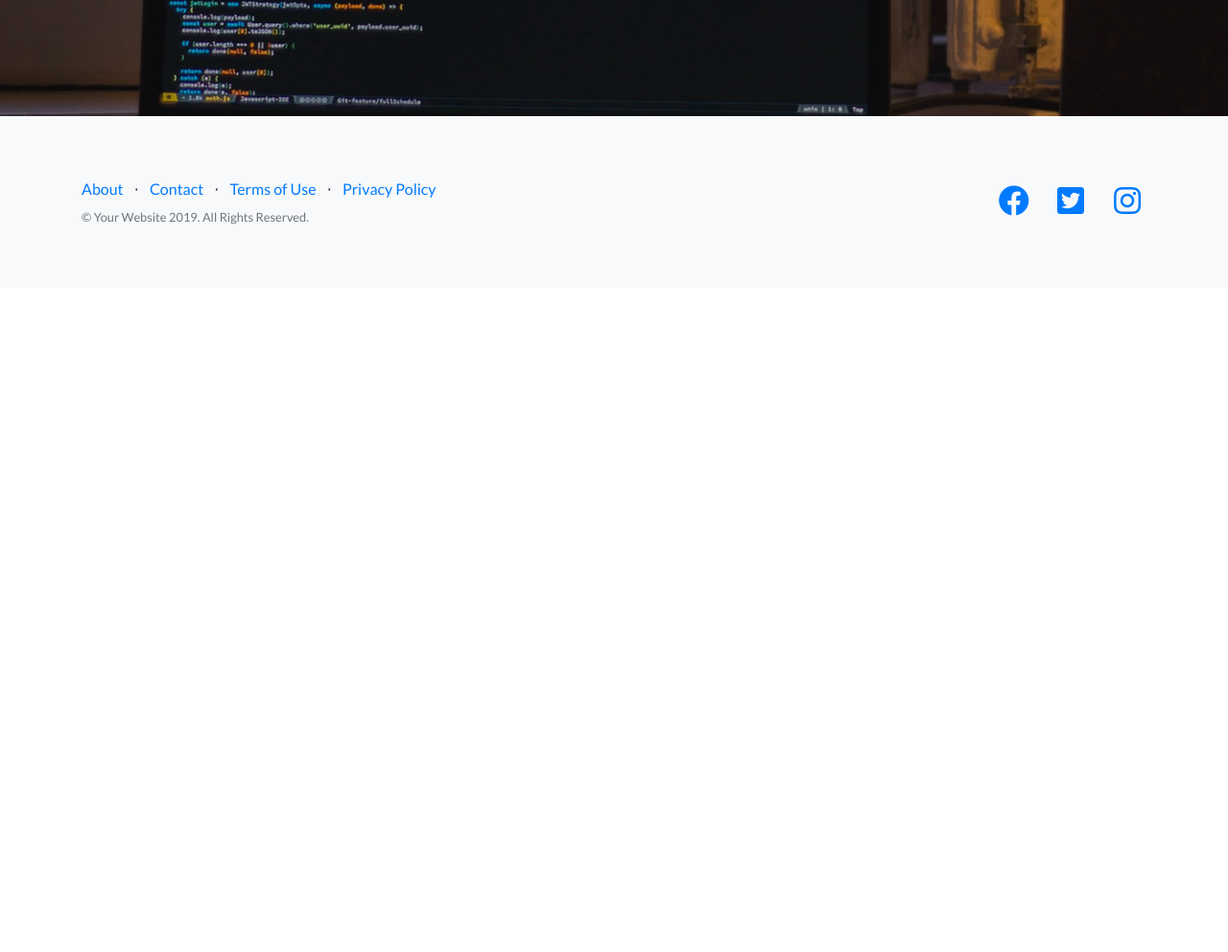
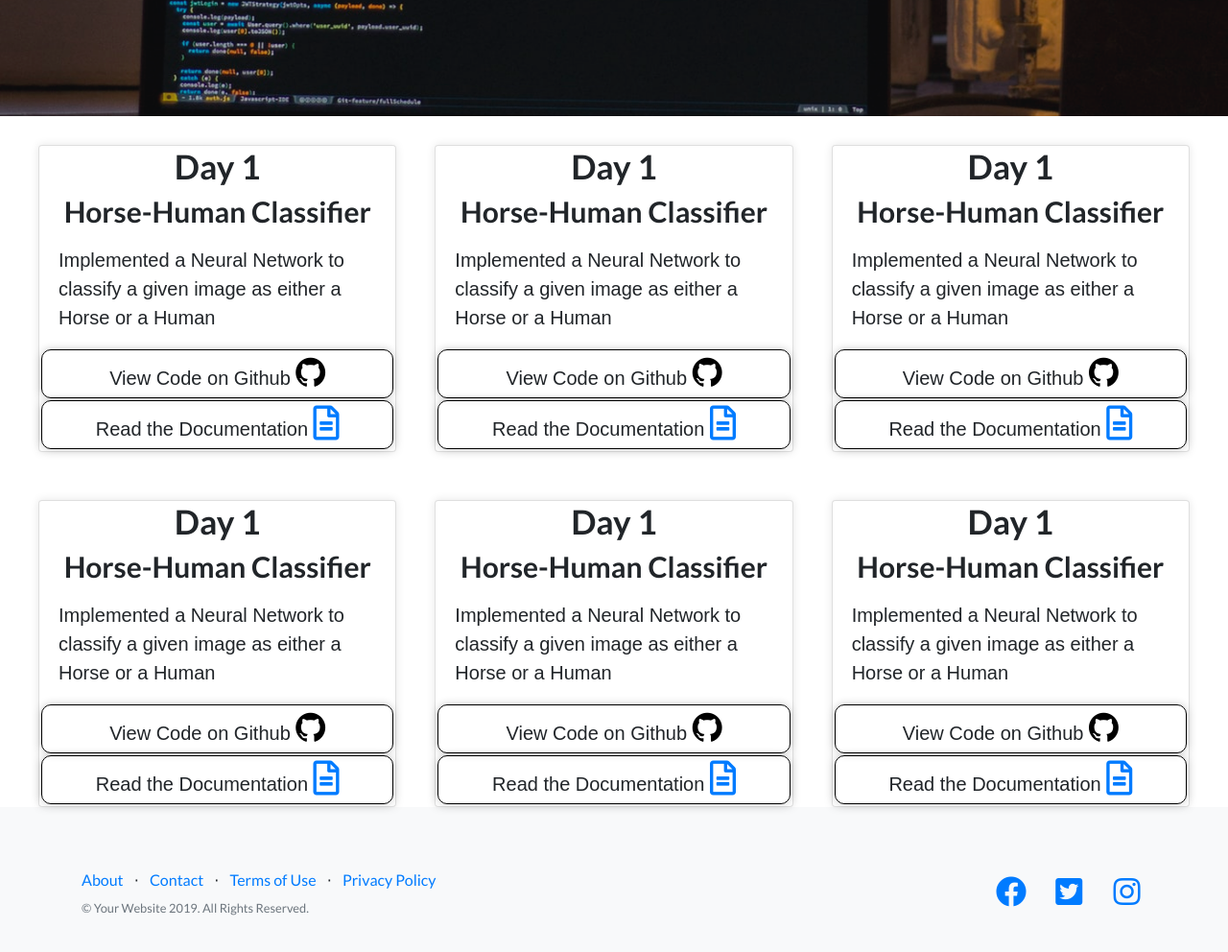
Before and after one commit to infiniteoverflow/100DaysOfML, a website: page index.html in a window 1280 px wide. Shown: the part 698-1690 px from the top of the page at 96% size. Before the commit the page ends 998 px from the top, so only its background shows below. Drawn offline with Linux system fonts and the light colour scheme.

Commit message:
Added grid card layout

```diff
--- /dev/null
+++ b/css/cards.css
@@ -0,0 +1,34 @@
+.cards {
+    margin: auto;
+    max-width: 1200px;
+    display: grid;
+    grid-template-columns: repeat(auto-fill,minmax(300px,1fr));
+    gap: 40px;
+    font-family: sans-serif;
+    padding-top: 20px;
+
+}
+
+.card {
+    box-shadow: 0 0 10px rgba(0, 0, 0, 0.1);
+    margin: 10px 0 0 0;
+}
+
+.day-descr {
+    font-size: 20px;
+    padding-left: 20px;
+    padding-right: 20px;
+    padding-top: 10px;line-height: 1.5;
+}
+
+.day-proofs > div {
+    padding: 15px;
+    display: block;
+    text-align: center;
+    box-shadow: 0 0 10px rgba(0, 0, 0, 0.2);
+    font-size: 20px;
+    border: 1px solid black;
+    padding: 5px;
+    margin: 2px;
+    border-radius: 10px;
+}
--- a/index.html
+++ b/index.html
@@ -22,7 +22,8 @@
 
   <!-- Custom styles for this template -->
   <link href="css/landing-page.min.css" rel="stylesheet">
-
+  <link href="css/cards.css" rel="stylesheet">
+  <link rel="stylesheet" href="https://cdnjs.cloudflare.com/ajax/libs/font-awesome/4.7.0/css/font-awesome.min.css">
 </head>
 
 <body>
@@ -60,7 +61,147 @@
 
   <!-- Image Showcases -->
   <section class="showcase">
+    <div class="cards">
 
+      <!-- Day 1 -->
+      <div class="card">
+        <h1 class='day-number' style="font-size: 35px; text-align: center;">Day 1</h1>
+        <h1 class='day-topic' style= "font-size: 30px; text-align: center;">Horse-Human Classifier</h1>
+        <div class="day-descr">
+          <p>Implemented a Neural Network to classify a given image as either a Horse or a Human</p>
+        </div>
+        <div class="day-proofs">
+          <div>View Code on Github
+            <a href="#">
+              <i class="fa fa-github" style="font-size:36px; color: black;"></i>
+            </a>
+          </div>
+
+          <div>Read the Documentation
+            <a href="#">
+              <i class='far fa-file-alt' style='font-size:36px'></i>
+            </a>
+          </div>
+        </div>
+      </div>
+
+
+      <!-- Day 2 -->
+      <div class="card">
+        <h1 class='day-number' style="font-size: 35px; text-align: center;">Day 1</h1>
+        <h1 class='day-topic' style= "font-size: 30px; text-align: center;">Horse-Human Classifier</h1>
+        <div class="day-descr">
+          <p>Implemented a Neural Network to classify a given image as either a Horse or a Human</p>
+        </div>
+        <div class="day-proofs">
+          <div>View Code on Github
+            <a href="#">
+              <i class="fa fa-github" style="font-size:36px; color: black;"></i>
+            </a>
+          </div>
+
+          <div>Read the Documentation
+            <a href="#">
+              <i class='far fa-file-alt' style='font-size:36px'></i>
+            </a>
+          </div>
+        </div>
+      </div>
+
+
+      <!-- Day 3 -->
+      <div class="card">
+        <h1 class='day-number' style="font-size: 35px; text-align: center;">Day 1</h1>
+        <h1 class='day-topic' style= "font-size: 30px; text-align: center;">Horse-Human Classifier</h1>
+        <div class="day-descr">
+          <p>Implemented a Neural Network to classify a given image as either a Horse or a Human</p>
+        </div>
+        <div class="day-proofs">
+          <div>View Code on Github
+            <a href="#">
+              <i class="fa fa-github" style="font-size:36px; color: black;"></i>
+            </a>
+          </div>
+
+          <div>Read the Documentation
+            <a href="#">
+              <i class='far fa-file-alt' style='font-size:36px'></i>
+            </a>
+          </div>
+        </div>
+      </div>
+
+
+      <!-- Day 3 -->
+      <div class="card">
+        <h1 class='day-number' style="font-size: 35px; text-align: center;">Day 1</h1>
+        <h1 class='day-topic' style= "font-size: 30px; text-align: center;">Horse-Human Classifier</h1>
+        <div class="day-descr">
+          <p>Implemented a Neural Network to classify a given image as either a Horse or a Human</p>
+        </div>
+        <div class="day-proofs">
+          <div>View Code on Github
+            <a href="#">
+              <i class="fa fa-github" style="font-size:36px; color: black;"></i>
+            </a>
+          </div>
+
+          <div>Read the Documentation
+            <a href="#">
+              <i class='far fa-file-alt' style='font-size:36px'></i>
+            </a>
+          </div>
+        </div>
+      </div>
+
+
+      <!-- Day 3 -->
+      <div class="card">
+        <h1 class='day-number' style="font-size: 35px; text-align: center;">Day 1</h1>
+        <h1 class='day-topic' style= "font-size: 30px; text-align: center;">Horse-Human Classifier</h1>
+        <div class="day-descr">
+          <p>Implemented a Neural Network to classify a given image as either a Horse or a Human</p>
+        </div>
+        <div class="day-proofs">
+          <div>View Code on Github
+            <a href="#">
+              <i class="fa fa-github" style="font-size:36px; color: black;"></i>
+            </a>
+          </div>
+
+          <div>Read the Documentation
+            <a href="#">
+              <i class='far fa-file-alt' style='font-size:36px'></i>
+            </a>
+          </div>
+        </div>
+      </div>
+
+
+
+      <!-- Day 3 -->
+      <div class="card">
+        <h1 class='day-number' style="font-size: 35px; text-align: center;">Day 1</h1>
+        <h1 class='day-topic' style= "font-size: 30px; text-align: center;">Horse-Human Classifier</h1>
+        <div class="day-descr">
+          <p>Implemented a Neural Network to classify a given image as either a Horse or a Human</p>
+        </div>
+        <div class="day-proofs">
+          <div>View Code on Github
+            <a href="#">
+              <i class="fa fa-github" style="font-size:36px; color: black;"></i>
+            </a>
+          </div>
+
+          <div>Read the Documentation
+            <a href="#">
+              <i class='far fa-file-alt' style='font-size:36px'></i>
+            </a>
+          </div>
+        </div>
+      </div>
+
+    </div>
   </section>
 
 
@@ -92,8 +233,10 @@
           <ul class="list-inline mb-0">
             <li class="list-inline-item mr-3">
               <a href="#">
+
                 <i class="fab fa-facebook fa-2x fa-fw"></i>
               </a>
+
             </li>
             <li class="list-inline-item mr-3">
               <a href="#">
```
Also changed, not shown: 1 other file.
